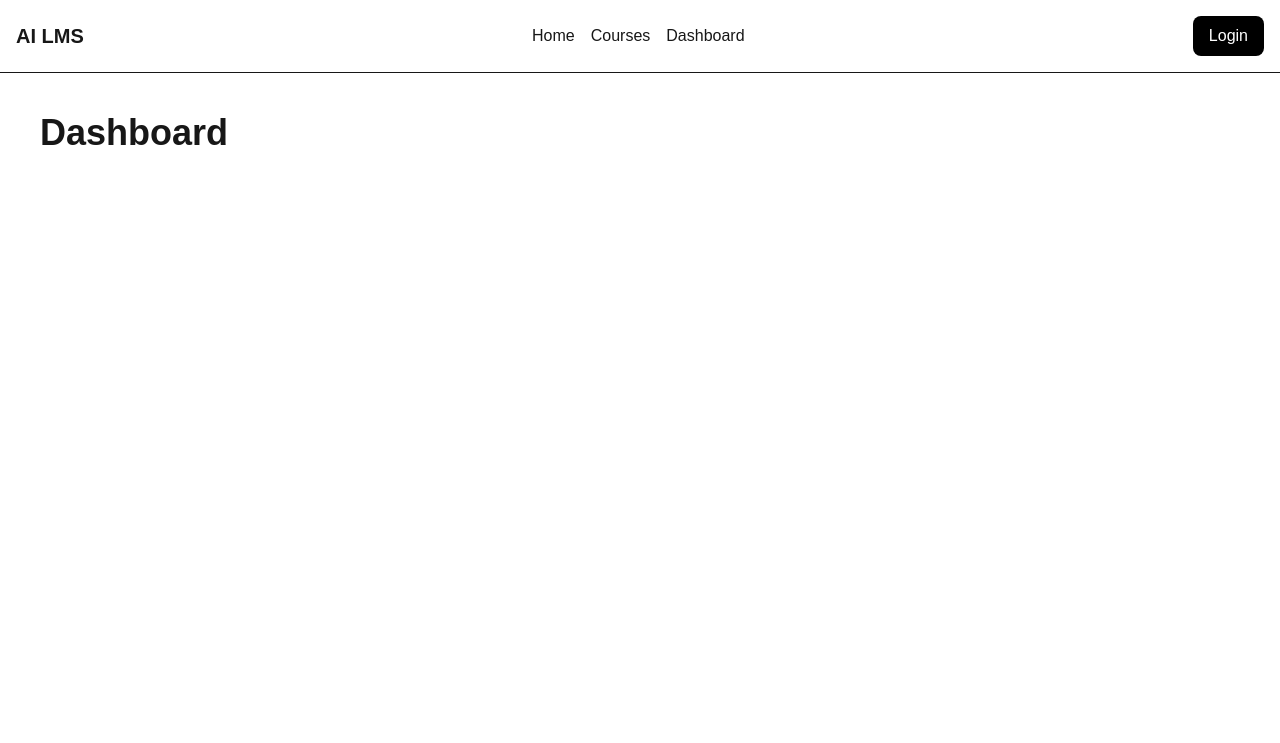
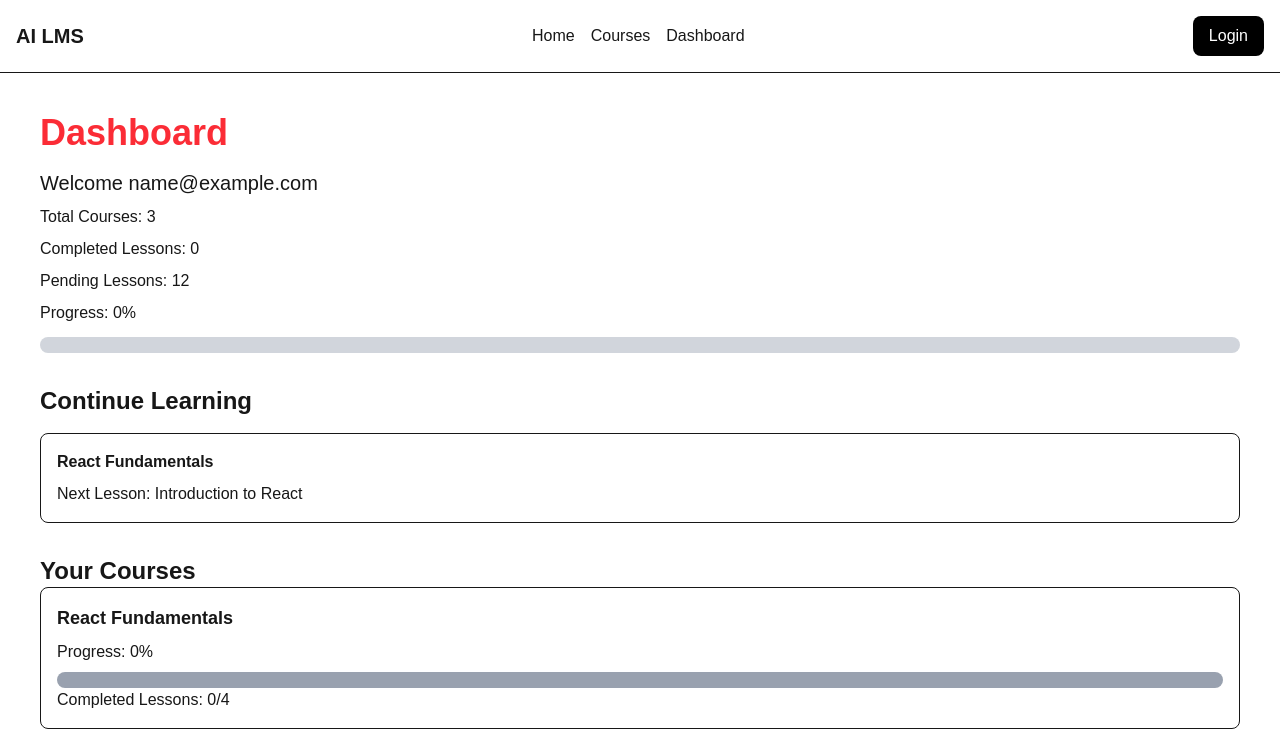
Before and after one commit to Ameen777pt/ai-lms, a Next.js app: page /dashboard in a window 1280 px wide. Shown: the top 743 px of the page. Built offline with nearby package versions, Linux system fonts and the light colour scheme; sample sign-in values are in the browser's storage.

Commit message:
Implement LMS progress tracking and lesson completion system

```diff
--- a/src/app/courses/[slug]/[lessonSlug]/page.tsx
+++ b/src/app/courses/[slug]/[lessonSlug]/page.tsx
@@ -1,5 +1,6 @@
 import { courses } from "@/data/courses";
 import Link from "next/link";
+import CompleteLessonButton from "@/components/CompleteLessonButton";
 export default async function LessonPage({
   params,
 }: {
@@ -62,6 +63,15 @@ const nextLesson =
 <p className="leading-8 whitespace-pre-line">
   {lesson.content}
 </p>
+<CompleteLessonButton
+  lessonId={`${slug}/${lessonSlug}`}
+  nextLessonUrl={
+    nextLesson
+      ? `/courses/${slug}/${nextLesson.slug}`
+      : null
+  }
+/>
+
 <div className="flex justify-between mt-10">
   {previousLesson ? (
     <Link
--- a/src/app/courses/[slug]/page.tsx
+++ b/src/app/courses/[slug]/page.tsx
@@ -31,7 +31,9 @@ export default async function CoursePage({
       <p>
         Instructor: {course.instructor}
       </p>
-
+      <h2 className="text-2xl font-bold mt-8 mb-4">
+  Lessons
+</h2>
 
 
       <p>{course.description}</p>
@@ -39,9 +41,7 @@ export default async function CoursePage({
   lessons={course.lessons}
   courseSlug={course.slug}
 />
-      <h2 className="text-2xl font-bold mt-8 mb-4">
-  Lessons
-</h2>
+
 
 
     </div>
--- a/src/app/dashboard/page.tsx
+++ b/src/app/dashboard/page.tsx
@@ -1,9 +1,175 @@
+"use client";
+import { courses } from "@/data/courses";
+import { useEffect, useState } from "react";
+import { useRouter } from "next/navigation";
+import Link from "next/link";
+
 export default function DashboardPage() {
+  const router = useRouter();
+  const [userEmail, setUserEmail] =
+  useState("");
+  const [completedLessonIds, setCompletedLessonIds] =
+  useState<string[]>([]);
+  const handleLogout = () => {
+  localStorage.removeItem("isLoggedIn");
+  localStorage.removeItem("userEmail");
+
+  router.push("/login");
+};
+  useEffect(() => {
+  const email =
+    localStorage.getItem("userEmail");
+
+  if (email) {
+    setUserEmail(email);
+  }
+
+  const storedLessons = JSON.parse(
+    localStorage.getItem("completedLessons") ||
+      "[]"
+  );
+
+  setCompletedLessonIds(storedLessons);
+  console.log(storedLessons);
+
+  const isLoggedIn =
+    localStorage.getItem("isLoggedIn");
+
+  if (!isLoggedIn) {
+    router.push("/login");
+  }
+}, [router]);
+const completedLessons =
+  completedLessonIds.length;
+
+const totalLessons = courses.flatMap(
+  (course) => course.lessons
+).length;
+
+const pendingLessons =
+  totalLessons - completedLessons;
+
+const progressPercentage = Math.round(
+  (completedLessons / totalLessons) * 100
+);
+const continueCourse = courses.find(
+  (course) =>
+    course.lessons.some(
+      (lesson) =>
+        !completedLessonIds.includes(
+          `${course.slug}/${lesson.slug}`
+        )
+    )
+);
+const nextLesson =
+  continueCourse?.lessons.find(
+    (lesson) =>
+      !completedLessonIds.includes(
+        `${continueCourse.slug}/${lesson.slug}`
+      )
+  );
+
   return (
     <div className="p-10">
-      <h1 className="text-4xl font-bold">
-        Dashboard
-      </h1>
+      <h1 className="text-4xl font-bold text-red-500">
+  Dashboard
+</h1>
+<p className="mt-4 text-xl">
+  Welcome {userEmail}
+</p>
+<p className="mt-2">
+  Total Courses: {courses.length}
+</p>
+<p className="mt-2">
+  Completed Lessons: {completedLessons}
+</p>
+
+<p className="mt-2">
+  Pending Lessons: {pendingLessons}
+</p>
+<p className="mt-2">
+  Progress: {progressPercentage}%
+</p>
+<div className="w-full bg-gray-300 rounded-full h-4 mt-3">
+  <div
+    className="bg-green-500 h-4 rounded-full"
+    style={{
+      width: `${progressPercentage}%`,
+    }}
+  ></div>
+</div>
+<h2 className="text-2xl font-bold mt-8">
+  Continue Learning
+</h2>
+{continueCourse && nextLesson && (
+  <Link
+    href={`/courses/${continueCourse.slug}/${nextLesson.slug}`}
+  >
+    <div className="border rounded-lg p-4 mt-4">
+    <h3 className="font-semibold">
+      {continueCourse.title}
+    </h3>
+
+    <p className="mt-2">
+  Next Lesson: {nextLesson?.title}
+</p>
+      </div>
+  </Link>
+)}
+<h2 className="text-2xl font-bold mt-8">
+  Your Courses
+</h2>
+
+{courses.map((course) => {
+  const completed = course.lessons.filter(
+  (lesson) =>
+    completedLessonIds.includes(
+      `${course.slug}/${lesson.slug}`
+    )
+).length;
+
+const total = course.lessons.length;
+
+const progress = Math.round(
+  (completed / total) * 100
+);
+
+
+  return (
+  <Link
+  href={`/courses/${course.slug}`}
+  key={course.slug}
+>
+  <div className="border rounded-lg p-4 mb-4">
+    <h3 className="font-semibold text-lg">
+      {course.title}
+    </h3>
+
+    <p className="mt-2">
+      Progress: {progress}%
+    </p>
+    <div className="w-full bg-gray-400 h-4 rounded-full mt-2 overflow-hidden">
+  <div
+    className="bg-blue-500 h-full"
+    style={{
+      width: `${progress}%`,
+    }}
+  />
+</div>
+    <p>
+  Completed Lessons: {completed}/{total}
+</p>
+
+    </div>
+</Link>
+);
+})}
+      <button
+  onClick={handleLogout}
+  className="mt-8 bg-red-600 text-white px-6 py-3 rounded-lg"
+>
+  Logout
+</button>
     </div>
   );
 }
--- a/src/app/login/page.tsx
+++ b/src/app/login/page.tsx
@@ -15,6 +15,15 @@ const handleLogin = (e: React.FormEvent) => {
   email === "admin@example.com" &&
   password === "123456"
 ) {
+  localStorage.setItem(
+    "isLoggedIn",
+    "true"
+  );
+  localStorage.setItem(
+  "userEmail",
+  email
+);
+
   router.push("/dashboard");
 } else {
   alert("Invalid credentials");
--- /dev/null
+++ b/src/components/CompleteLessonButton.tsx
@@ -0,0 +1,93 @@
+"use client";
+import Link from "next/link";
+
+import { useEffect, useState } from "react";
+
+type Props = {
+  lessonId: string;
+  nextLessonUrl: string | null;
+};
+
+export default function CompleteLessonButton({
+  lessonId,
+  nextLessonUrl,
+}: Props) {
+  const [isCompleted, setIsCompleted] =
+    useState(false);
+
+  useEffect(() => {
+    const completedLessons = JSON.parse(
+      localStorage.getItem("completedLessons") ||
+        "[]"
+    );
+
+    if (
+      completedLessons.includes(lessonId)
+    ) {
+      setIsCompleted(true);
+    }
+  }, [lessonId]);
+
+  const handleComplete = () => {
+    const completedLessons = JSON.parse(
+      localStorage.getItem("completedLessons") ||
+        "[]"
+    );
+
+    if (!completedLessons.includes(lessonId)) {
+      completedLessons.push(lessonId);
+
+      localStorage.setItem(
+        "completedLessons",
+        JSON.stringify(completedLessons)
+      );
+
+      setIsCompleted(true);
+    }
+  };
+
+  const handleIncomplete = () => {
+  const completedLessons = JSON.parse(
+    localStorage.getItem("completedLessons") ||
+      "[]"
+  );
+
+  const updatedLessons =
+    completedLessons.filter(
+      (id: string) => id !== lessonId
+    );
+
+  localStorage.setItem(
+    "completedLessons",
+    JSON.stringify(updatedLessons)
+  );
+
+  setIsCompleted(false);
+};
+
+return (
+  <div className="mt-6 flex gap-4">
+    <button
+      onClick={
+        isCompleted
+          ? handleIncomplete
+          : handleComplete
+      }
+      className="px-4 py-2 bg-green-600 text-white rounded"
+    >
+      {isCompleted
+        ? "Mark Incomplete"
+        : "Mark Complete"}
+    </button>
+
+    {isCompleted && nextLessonUrl && (
+      <Link
+        href={nextLessonUrl}
+        className="px-4 py-2 bg-blue-600 text-white rounded"
+      >
+        Next Lesson →
+      </Link>
+    )}
+  </div>
+);
+}
--- a/src/components/CourseContent.tsx
+++ b/src/components/CourseContent.tsx
@@ -1,6 +1,6 @@
 "use client";
 
-import { useState } from "react";
+import { useEffect, useState } from "react";
 import Link from "next/link";
 
 type Lesson = {
@@ -18,14 +18,29 @@ export default function CourseContent({
   lessons: Lesson[];
   courseSlug: string;
 }) {
-  const [lessonData, setLessonData] = useState(lessons);
+  const [completedLessonIds, setCompletedLessonIds] =
+    useState<string[]>([]);
 
-  const completedLessons = lessonData.filter(
-    (lesson) => lesson.completed
+  useEffect(() => {
+    const storedLessons = JSON.parse(
+      localStorage.getItem("completedLessons") ||
+        "[]"
+    );
+
+    setCompletedLessonIds(storedLessons);
+  }, []);
+
+
+
+  const completedLessons = lessons.filter(
+  (lesson) =>
+    completedLessonIds.includes(
+      `${courseSlug}/${lesson.slug}`
+    )
 ).length;
 
 const progress = Math.round(
-    (completedLessons / lessonData.length) * 100
+  (completedLessons / lessons.length) * 100
 );
 
   return (
@@ -48,7 +63,7 @@ export default function CourseContent({
       )}
 
       <div className="space-y-3 mt-6">
-        {lessonData.map((lesson, index) => (
+        {lessons.map((lesson, index) => (
           <div
             key={lesson.title}
             className="border p-4 rounded-lg"
@@ -63,37 +78,22 @@ export default function CourseContent({
 
             <p
   className={
-                lesson.completed
+    completedLessonIds.includes(
+      `${courseSlug}/${lesson.slug}`
+    )
       ? "text-green-600"
       : "text-orange-500"
   }
 >
   Status:{" "}
-              {lesson.completed
+  {completedLessonIds.includes(
+    `${courseSlug}/${lesson.slug}`
+  )
     ? "✅ Completed"
     : "⏳ Pending"}
 </p>
 
-            <button
-              onClick={() => {
-  const updatedLessons = lessonData.map(
-    (item, i) =>
-      i === index
-        ? {
-            ...item,
-            completed: !item.completed,
-          }
-        : item
-  );
 
-  setLessonData(updatedLessons);
-}}
-              className="mt-2 px-3 py-1 bg-blue-500 text-white rounded"
-            >
-              {lesson.completed
-  ? "Mark Pending"
-  : "Mark Complete"}
-            </button>
           </div>
         ))}
       </div>
```
Lines whose indentation alone changed are shown as unchanged.
